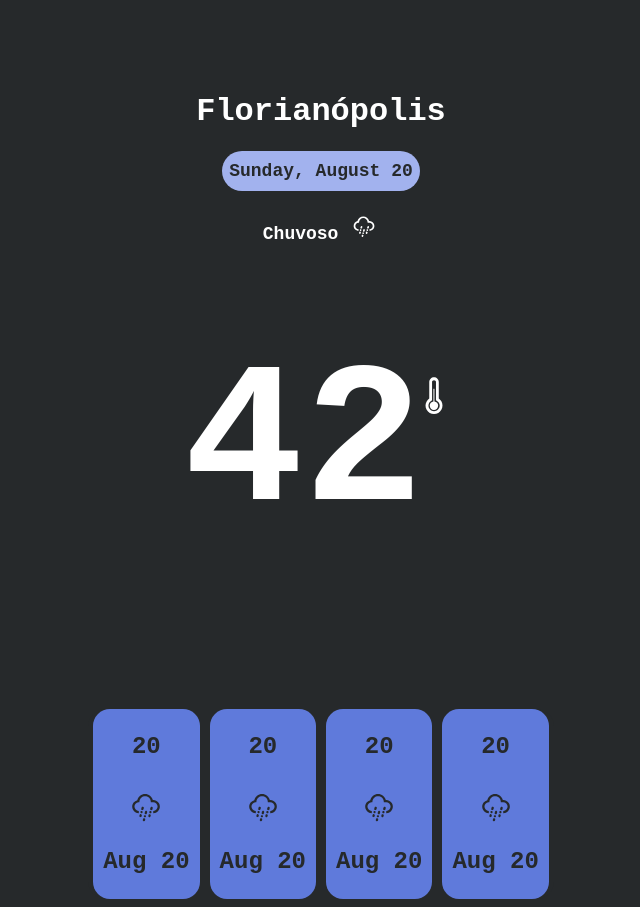
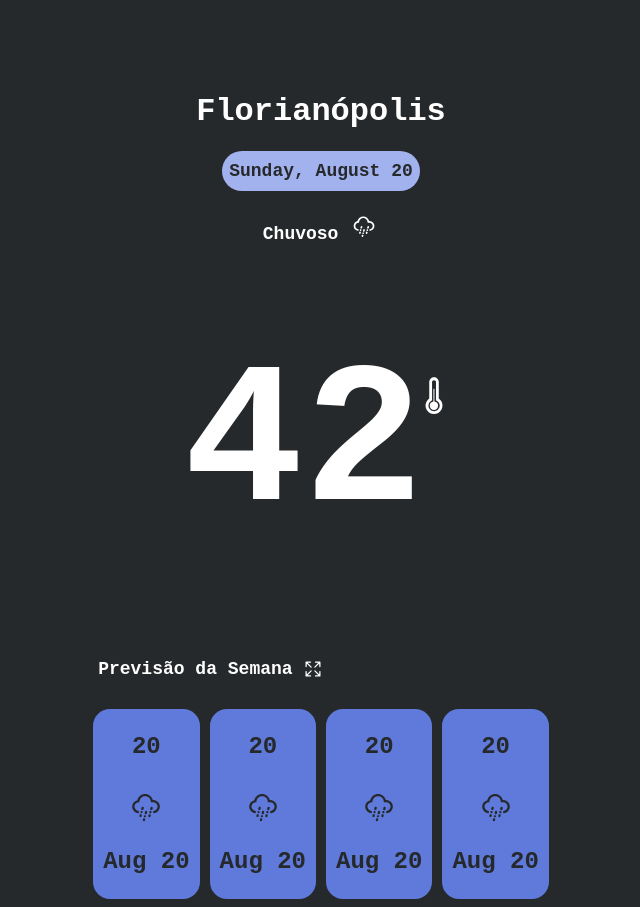
Before and after one commit to GustavoBoscoGit/weather-prediction-portfolio-frontend, a React (Create React App) app: page / in a window 1280 px wide. Shown: the whole page, without its empty margins (319-959 px from the left). Built offline with nearby package versions, Linux system fonts and the light colour scheme; the HTML template or start-up script is replaced by a standard one.

Commit message:
finalização da tela inical

```diff
--- a/src/App.js
+++ b/src/App.js
@@ -1,5 +1,6 @@
 import React, { useState, useEffect } from 'react';
 import { WiRainMix, WiThermometer } from "react-icons/wi";
+import { IoExpandOutline } from "react-icons/io5";
 import "./index.css";
 
 
@@ -54,6 +55,7 @@ function App() {
       </div>
       <div className="conteiner">
         <div className='cardsPrevisaoSemana'>
+          <div className='centered-label'><p className='previsaoDaSemana'>Previsão da Semana <IoExpandOutline size={20} className='IoExpandOutline'/></p></div>
           <div className='cardtestConteiner'>
             <div>
               <p className='temperaturaDiaCard'>20</p>
--- a/src/index.css
+++ b/src/index.css
@@ -66,6 +66,26 @@
   margin-top: -50px;
 }
 
+.centered-label {
+  display: flex;
+  justify-content: left;
+}
+
+.previsaoDaSemana {
+  color: #FFF;
+  font-size: 18px;
+  font-style: normal;
+  font-weight: 550;
+  line-height: normal;
+  margin-left: 10px;
+  margin-top: -50px;
+}
+
+.IoExpandOutline{
+  color: #FFF;
+  vertical-align: bottom;
+}
+
 .cardtestConteiner {
   display: flex;
   border-radius: 17px;
@@ -94,7 +114,7 @@
   margin-right: 5px;
 }
 
-.cardtestConteiner>div>p{
+.cardtestConteiner>div>p {
   margin-right: 10px;
   margin-left: 10px;
 }
```
